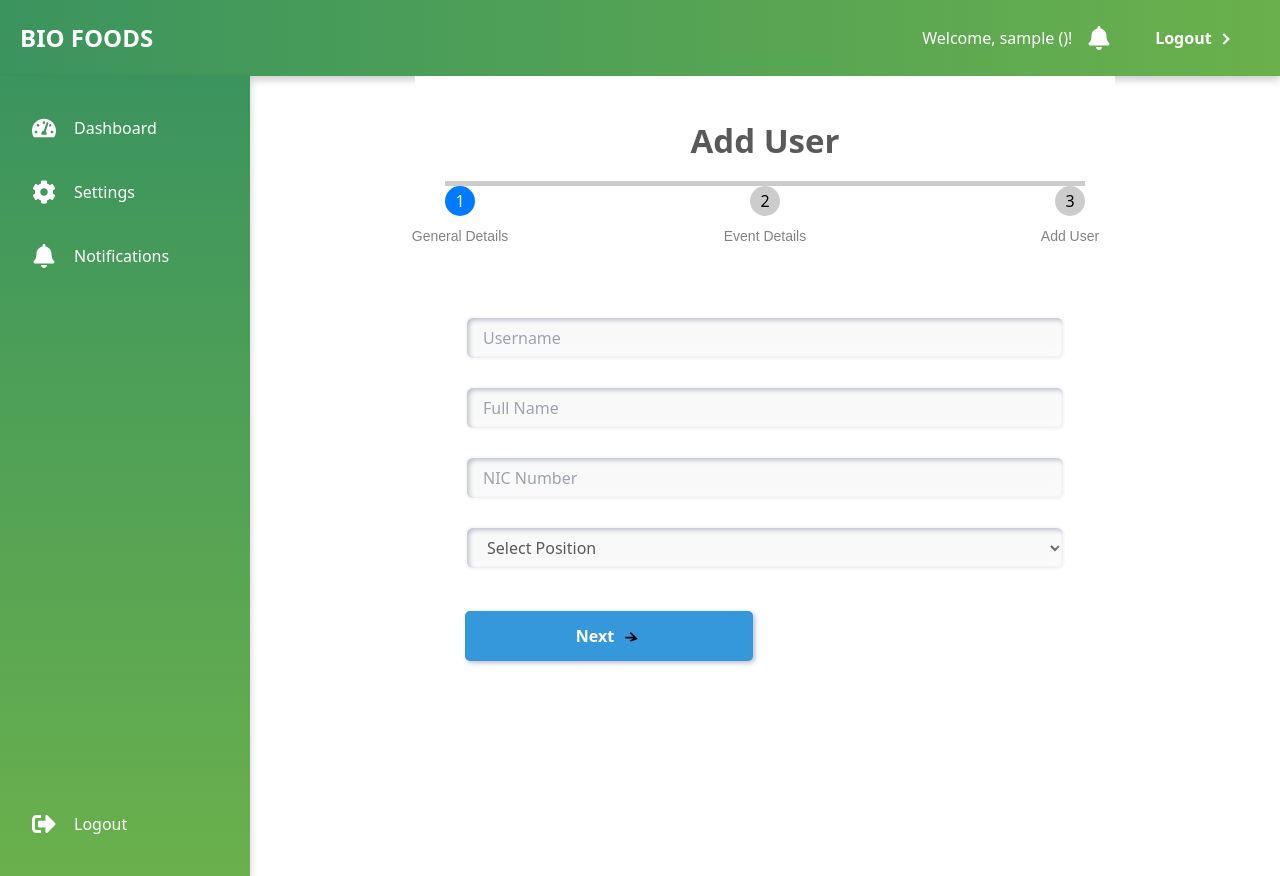
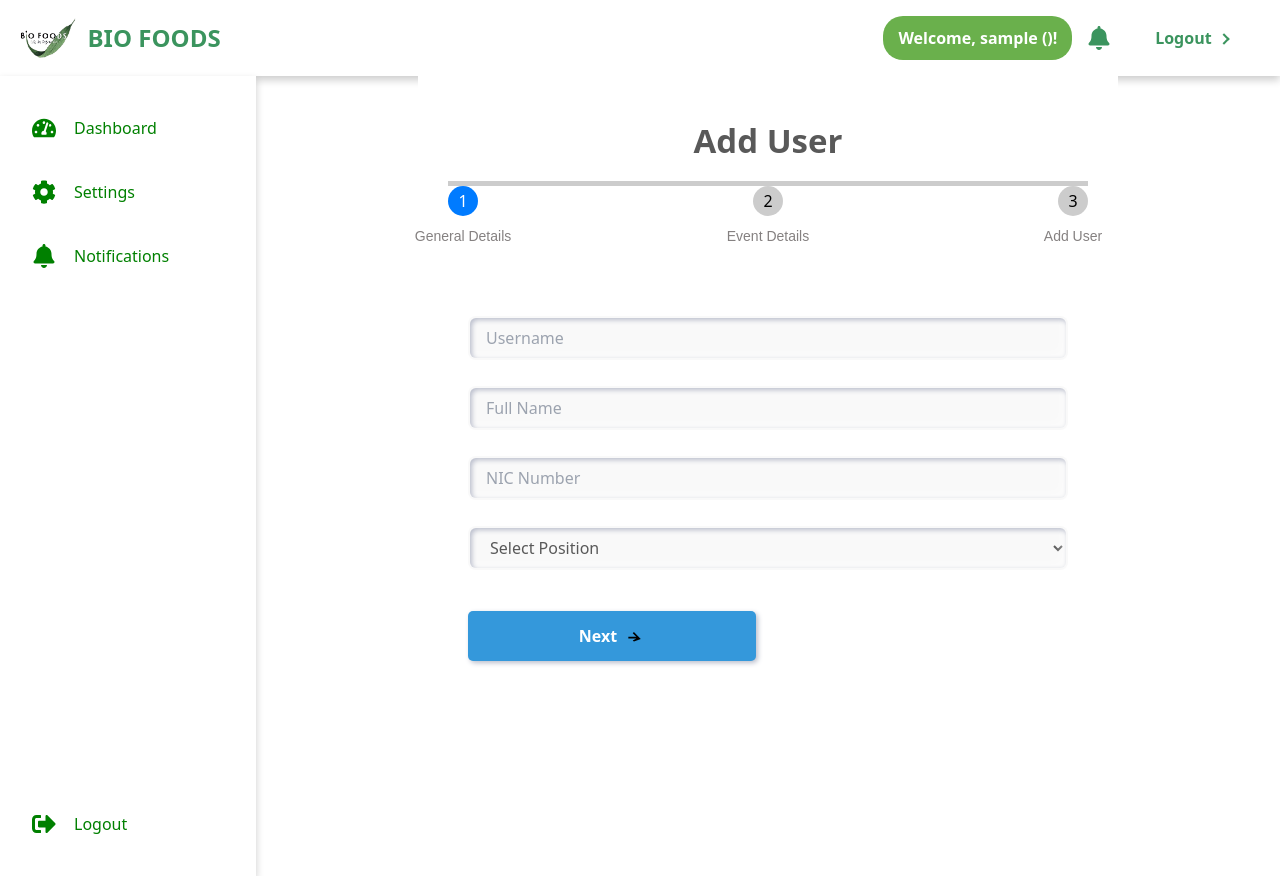
Before and after one commit to tmsachith/Accident-Complaint-Certification-and-Report-Management-System, a React (Vite) app in the folder client/: page /sign-up in a window 1280 px wide. Built offline with nearby package versions, Linux system fonts and the light colour scheme; no server answers; sample sign-in values are in the browser's storage.

Commit message:
update header and slider to white. and add white and hover activity to accidents

```diff
--- a/client/src/components/Header.jsx
+++ b/client/src/components/Header.jsx
@@ -3,6 +3,7 @@ import { FaBell } from 'react-icons/fa';
 import styled from 'styled-components';
 import { Link, useNavigate, useLocation } from 'react-router-dom';
 import axios from 'axios'; // Import axios for making API requests
+import logo from '../assets/logo.png'; // Import the logo image
 
 // Styled components for the header
 const HeaderWrapper = styled.header`
@@ -10,16 +11,25 @@ const HeaderWrapper = styled.header`
   justify-content: space-between;
   align-items: center;
   padding: 10px 20px;
-  background: linear-gradient(270deg, #6ab04c, #3b945e);
-  box-shadow: 0 4px 8px rgba(0, 0, 0, 0.2); /* Increased vertical offset and blur */
+  background: white; /* Set background color to white */
+  box-shadow: 0 4px 8px rgba(0, 0, 0, 0.2);
 `;
 
 const Title = styled.div`
+  display: flex;
+  align-items: center;
+  gap: 10px; /* Space between logo and text */
+
   h1 {
     margin: 0;
     font-size: 24px;
-    color: #ffffff;
+    color: #3b945e; /* Adjusted text color */
     font-weight: bold;
+  }
+
+  img {
+    height: 40px; /* Adjust the height as needed */
+    width: auto;
   }
 `;
 
@@ -31,7 +41,7 @@ const RightSection = styled.div`
 
 const Button = styled(Link)`
   --primary-color: background: linear-gradient(90deg, #6ab04c, #3b945e);
-  --secondary-color: #fff;
+  --secondary-color: #3b945e; /* Set text color to green */
   background: linear-gradient(90deg, #6ab04c, #3b945e);
   --arrow-width: 10px;
   --arrow-stroke: 2px;
@@ -94,7 +104,7 @@ const NotificationIcon = styled(Link)`
   position: relative;
   display: flex;
   align-items: center;
-  color: white;
+  color: #3b945e; /* Adjusted icon color */
 
   .notification-count {
     position: absolute;
@@ -107,6 +117,14 @@ const NotificationIcon = styled(Link)`
     font-size: 0.75rem;
     font-weight: bold;
   }
+`;
+
+const WelcomeCard = styled.div`
+  background-color: #6ab04c;
+  color: white;
+  padding: 10px 15px;
+  border-radius: 20px;
+  font-weight: bold;
 `;
 
 const Header = () => {
@@ -155,15 +173,16 @@ const Header = () => {
 
   return (
     <HeaderWrapper>
-      <Link to="/">
+      <Link to="/dashboard">
         <Title>
+          <img src={logo} alt="Logo" /> {/* Add the logo image here */}
           <h1>BIO FOODS</h1>
         </Title>
       </Link>
       <RightSection>
         {username ? (
           <>
-            <div style={{ color: 'white' }}>Welcome, {username} ({position})!</div>
+            <WelcomeCard>Welcome, {username} ({position})!</WelcomeCard>
             <NotificationIcon to="/notifications">
               <FaBell style={{ fontSize: '24px' }} />
               {notificationCount > 0 && (
@@ -185,9 +204,7 @@ const Header = () => {
             </Button>
             <Button as="button" onClick={handleSignInClick}>
               Sign In
-              <div className="arrow-wrapper">
-                <div className="arrow"></div>
-              </div>
+              <div className="arrow-wrapper"></div>
             </Button>
             <Button to="/contact">
               Contact Us
--- a/client/src/components/Sidebar.css
+++ b/client/src/components/Sidebar.css
@@ -1,8 +1,9 @@
 .sidebar {
-  width: 250px;
-  background-color: #002060;
-  background: linear-gradient(0deg, #6ab04c, #3b945e);
-  color: white;
+  width: 20%;
+  max-width: 20%;
+  background-color: white;
+  background: linear-gradient(0deg, white, white); /* Ensuring a solid white background */
+  color: green; /* Set text color to green */
   padding: 1em;
   box-shadow: 0 4px 8px rgba(0, 0, 0, 0.2);
   display: flex;
@@ -26,7 +27,7 @@
 }
 
 .sidebar li:hover {
-  background-color: #003080;
+  background-color: #f0f0f0; /* Light gray background on hover */
   transform: scale(1.02);
 }
 
--- a/client/src/components/SupervisorAcci.css
+++ b/client/src/components/SupervisorAcci.css
@@ -83,14 +83,22 @@ h2 {
   padding: 15px 20px;
   border-radius: 5px;
   color: rgb(19, 18, 18);
+  background-color: white;
+  box-shadow: 0 4px 8px rgba(0, 0, 0, 0.1);
+  transition: transform 0.2s, box-shadow 0.2s;
+}
+
+.accident-item:hover {
+  transform: translateY(-5px);
+  box-shadow: 0 6px 12px rgba(0, 0, 0, 0.2);
 }
 
 .approved {
-  background-color: rgb(34, 177, 34);
+  background-color: white !important; /* Force white background */
 }
 
 .line-manager {
-  background-color: rgba(230, 111, 111, 0.505);
+  background-color: white !important; /* Force white background */
 }
 
 .accident-info {
@@ -144,7 +152,7 @@ h2 {
   align-items: center;
   gap: 5px;
   font-size: 12px;
-  color: white;
+  color: #444 !important;
 }
 
 .check-item {
@@ -160,11 +168,11 @@ h2 {
 }
 
 .status-dot.approved {
-  background-color: rgb(0, 255, 0);
+  background-color: rgb(0, 200, 0) !important;
 }
 
 .status-dot.line-manager {
-  background-color: rgb(248, 5, 5);
+  background-color: rgb(200, 0, 0) !important;
 }
 
 .loader {
--- a/client/src/components/SupervisorAcci.jsx
+++ b/client/src/components/SupervisorAcci.jsx
@@ -83,7 +83,11 @@ const SupervisorAccident = () => {
             />
           )}
           <div className="accident-details">
-            <div className="accident-title">{accident.description}</div>
+            <div className="accident-title">
+              {accident.description.length > 50
+                ? `${accident.description.substring(0, 100)}...`
+                : accident.description}
+            </div>
             <div className="accident-location-department">
               <FaMapMarkerAlt /> {accident.accidentLocation} | <FaUserTie /> {accident.department}
             </div>
```
Also changed, not shown: client/src/assets/logo.png (added), client/src/assets/user.png (added).
